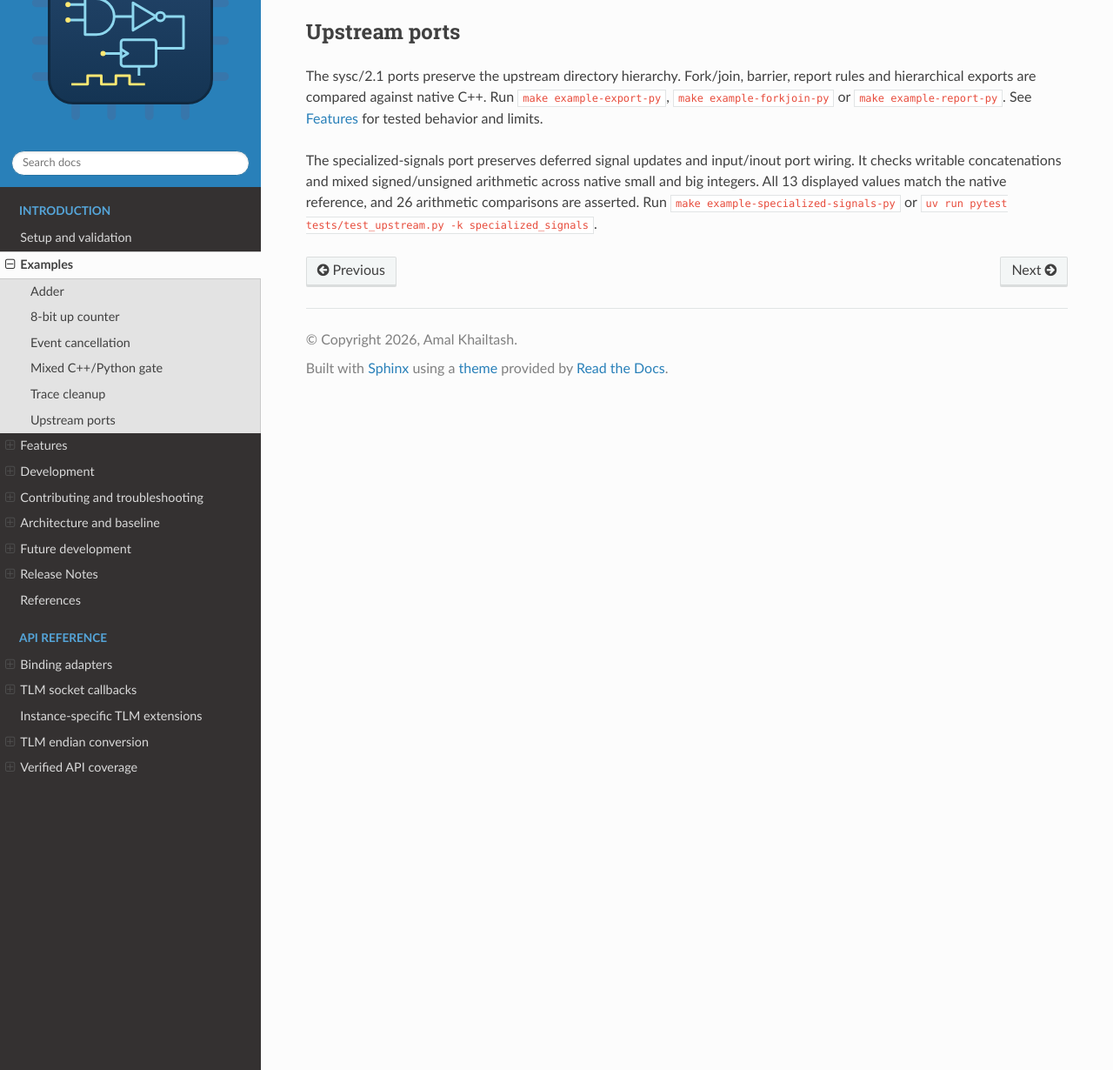
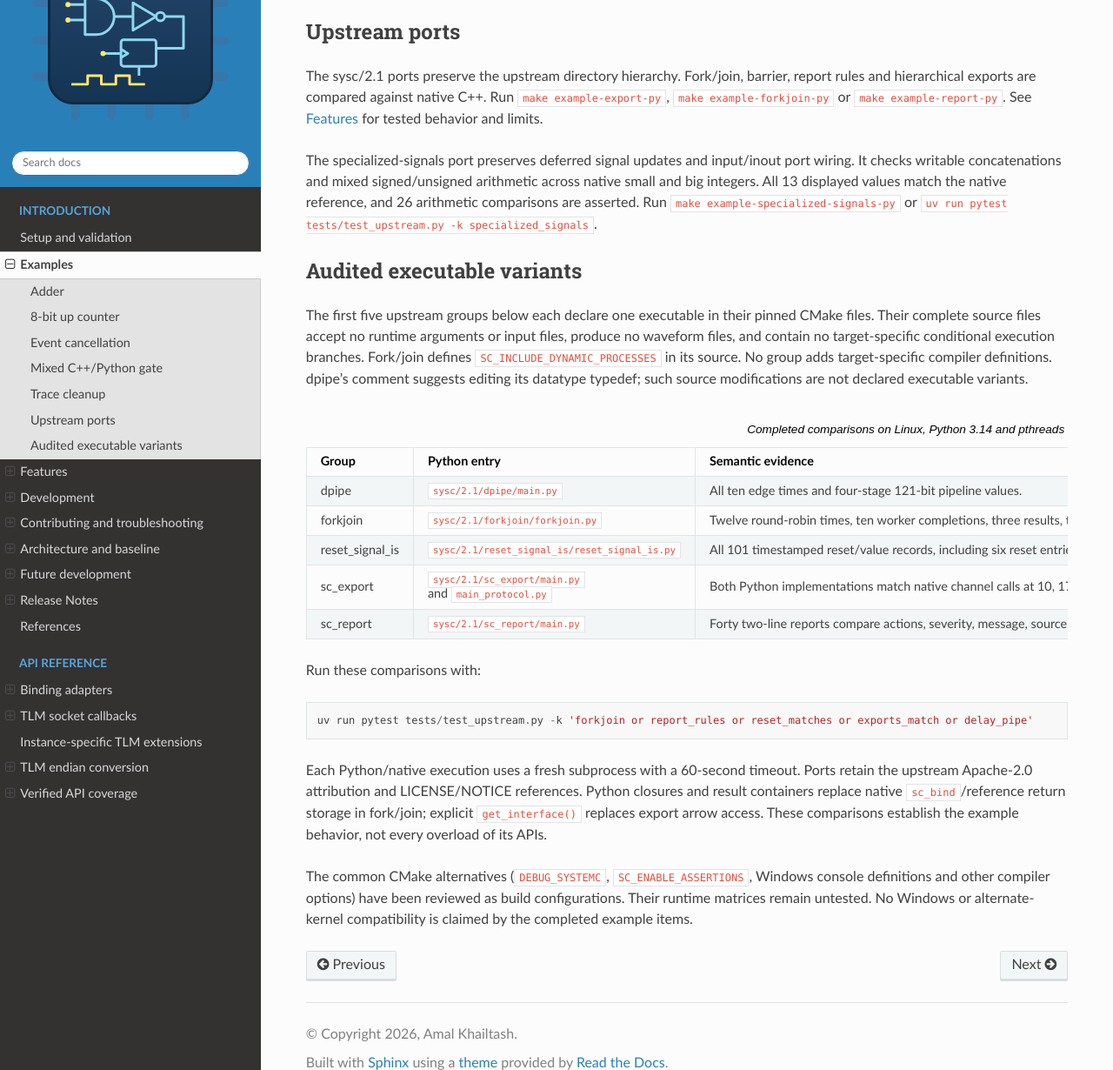
Before and after one commit to amal-khailtash/pysystemc, a Sphinx documentation site: the page built from docs/intro/examples.rst, in a window 1280 px wide and 1400 px high, scrolled down 1171 px, cut to the strip 170-1400 px from the top of the window. Shown: the whole strip at 87% size. Built offline with Sphinx 7.4.7 and the Read the Docs theme 3.1.0, drawn with Linux system fonts in a browser that asks for light colours.

Commit message:
Complete five baseline upstream example variant audits

```diff
--- a/docs/intro/examples.rst
+++ b/docs/intro/examples.rst
@@ -59,3 +59,55 @@ arithmetic across native small and big integers. All 13 displayed values match
 the native reference, and 26 arithmetic comparisons are asserted. Run
 ``make example-specialized-signals-py`` or
 ``uv run pytest tests/test_upstream.py -k specialized_signals``.
+
+Audited executable variants
+---------------------------
+
+The first five upstream groups below each declare one executable in their pinned
+CMake files. Their complete source files accept no runtime arguments or input
+files, produce no waveform files, and contain no target-specific conditional
+execution branches. Fork/join defines ``SC_INCLUDE_DYNAMIC_PROCESSES`` in its
+source. No group adds target-specific compiler definitions. dpipe's comment
+suggests editing its datatype typedef; such source modifications are not declared
+executable variants.
+
+.. list-table:: Completed comparisons on Linux, Python 3.14 and pthreads
+   :header-rows: 1
+   :widths: 20 25 55
+
+   * - Group
+     - Python entry
+     - Semantic evidence
+   * - dpipe
+     - ``sysc/2.1/dpipe/main.py``
+     - All ten edge times and four-stage 121-bit pipeline values.
+   * - forkjoin
+     - ``sysc/2.1/forkjoin/forkjoin.py``
+     - Twelve round-robin times, ten worker completions, three results,
+       three function invocations and final completion, in native order.
+   * - reset_signal_is
+     - ``sysc/2.1/reset_signal_is/reset_signal_is.py``
+     - All 101 timestamped reset/value records, including six reset entries
+       and completion after the 100-cycle testbench.
+   * - sc_export
+     - ``sysc/2.1/sc_export/main.py`` and ``main_protocol.py``
+     - Both Python implementations match native channel calls at 10, 17 and 20 ns.
+   * - sc_report
+     - ``sysc/2.1/sc_report/main.py``
+     - Forty two-line reports compare actions, severity, message, source fields,
+       time and process; six allocation/rule/suppression/forcing headings match.
+
+Run these comparisons with::
+
+   uv run pytest tests/test_upstream.py -k 'forkjoin or report_rules or reset_matches or exports_match or delay_pipe'
+
+Each Python/native execution uses a fresh subprocess with a 60-second timeout.
+Ports retain the upstream Apache-2.0 attribution and LICENSE/NOTICE references.
+Python closures and result containers replace native ``sc_bind``/reference return
+storage in fork/join; explicit ``get_interface()`` replaces export arrow access.
+These comparisons establish the example behavior, not every overload of its APIs.
+
+The common CMake alternatives (``DEBUG_SYSTEMC``, ``SC_ENABLE_ASSERTIONS``,
+Windows console definitions and other compiler options) have been reviewed as
+build configurations. Their runtime matrices remain untested. No Windows or
+alternate-kernel compatibility is claimed by the completed example items.
```
Also changed, not shown: CHANGELOG.md (+8 -0 lines), docs/intro/features.rst (+9 -7 lines), 1 other file.
